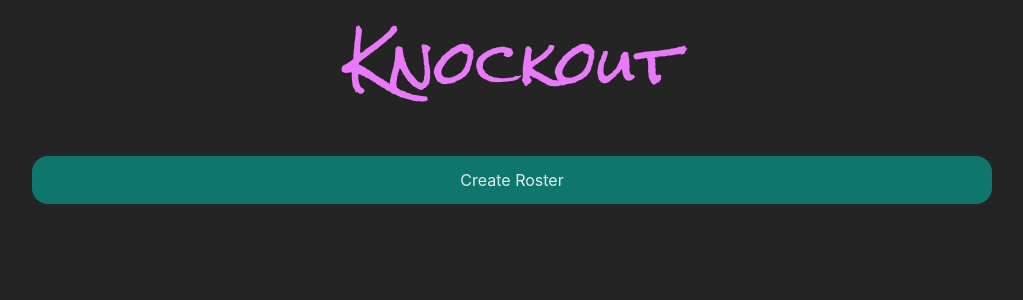
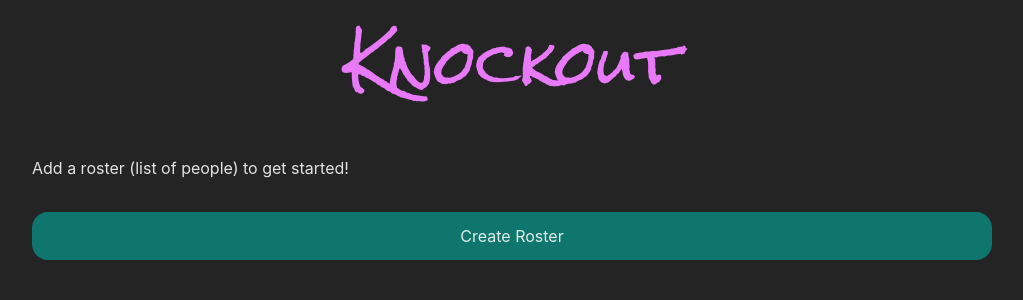
Before and after one commit to tedslittlerobot/knockout, a Vue app: page / in a window 1280 px wide. Shown: the top 300 px of the page, without its empty margins (128-1151 px from the left). Built offline with nearby package versions, Linux system fonts and the light colour scheme.

Commit message:
add explanatory text

```diff
--- a/src/components/CreateRoster.vue
+++ b/src/components/CreateRoster.vue
@@ -100,6 +100,8 @@ function save() {
     </article>
   </section>
 
+  <p>This will save this roster to your Browser's localstorage, so as long as you do not change browsers or use private browsing, this will persist across sessions. No data is sent to any other locaations.</p>
+
   <div class="btn-cyan" @click="save">Save</div>
 </template>
 
@@ -110,8 +112,12 @@ h2 {
   @apply mt-4 mb-6 pb-2;
 }
 
+p {
+  @apply my-8;
+}
+
 section {
-  @apply my-8
+  @apply my-8;
 }
 
 .RosterNameInput {
--- a/src/components/RosterIndex.vue
+++ b/src/components/RosterIndex.vue
@@ -38,6 +38,10 @@ const ux = stores.ux()
     </div>
   </section>
 
+  <p v-if="rosters.rosters.length === 0">
+    Add a roster (list of people) to get started!
+  </p>
+
   <div
     class="btn-teal"
     @click.exact="ux.route = { route: 'roster:create' }"
@@ -47,6 +51,10 @@ const ux = stores.ux()
 </template>
 
 <style scoped>
+p {
+  @apply my-8;
+}
+
 .Roster {
   @apply border-2 border-fuchsia-600 p-4 w-full sm:w-96;
   @apply rounded-lg;
--- a/vite.config.ts
+++ b/vite.config.ts
@@ -2,8 +2,6 @@ import { fileURLToPath, URL } from 'node:url'
 
 import { defineConfig } from 'vite'
 import vue from '@vitejs/plugin-vue'
-
-console.info('ENVIRONMENT VARS', process.env)
 
 // https://vitejs.dev/config/
 export default defineConfig({
```
